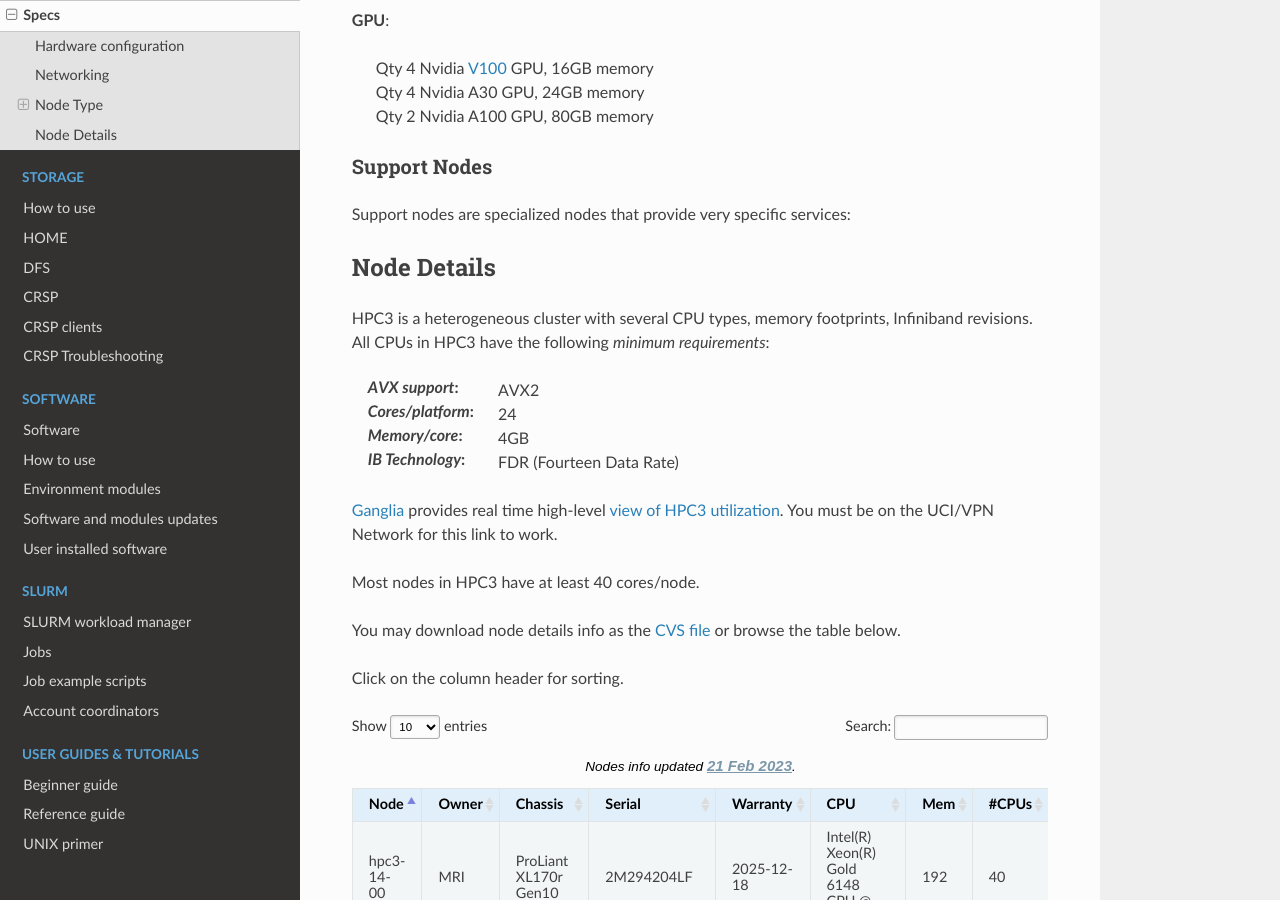
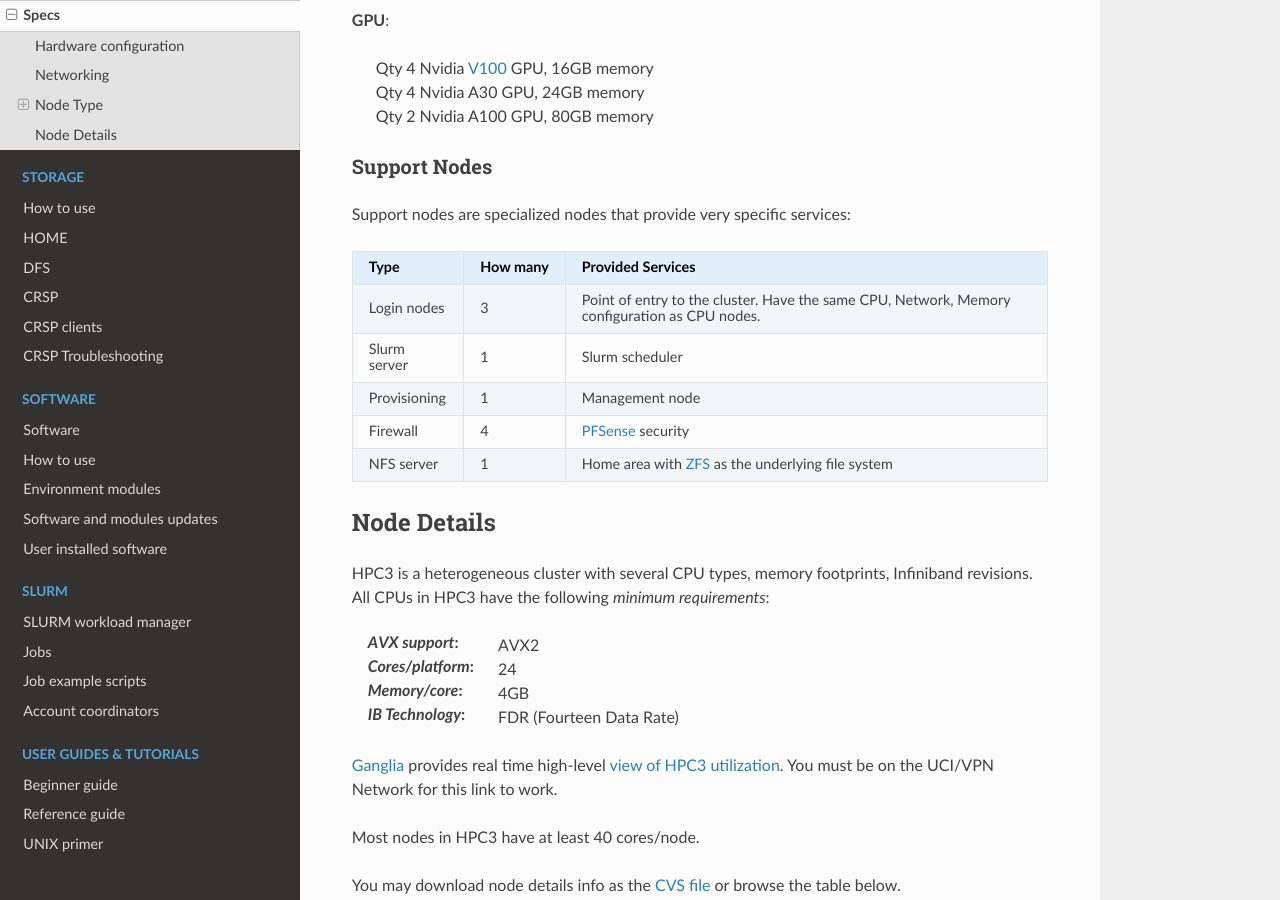
Before and after one commit to RCIC-UCI-Public/website-rcic, a Sphinx documentation site: the page built from docs/source/hpc3/specs.rst, in a window 1280 px wide and 900 px high, scrolled down 2579 px. Built offline with Sphinx 7.4.7 and the Read the Docs theme 2.0.0, drawn with Linux system fonts in a browser that asks for light colours.

Commit message:
update stats in the table

```diff
--- a/docs/source/hpc3/specs.rst
+++ b/docs/source/hpc3/specs.rst
@@ -171,9 +171,9 @@
    +---------------+----------+---------------------------------------------------------------+
    | Slurm server  | 1        | Slurm scheduler                                               |
    +---------------+----------+---------------------------------------------------------------+
-   | Provisioning  | 2        |
+   | Provisioning  | 1        | Management node                                               |
    +---------------+----------+---------------------------------------------------------------+
-   | Firewall      | 2        | `PFSense <https://www.pfsense.org/>`_ security                |
+   | Firewall      | 4        | `PFSense <https://www.pfsense.org/>`_ security                |
    +---------------+----------+---------------------------------------------------------------+
    | NFS server    | 1        | Home area with `ZFS <https://zfsonlinux.org/>`_               |
    |               |          | as the underlying file system                                 |
```
